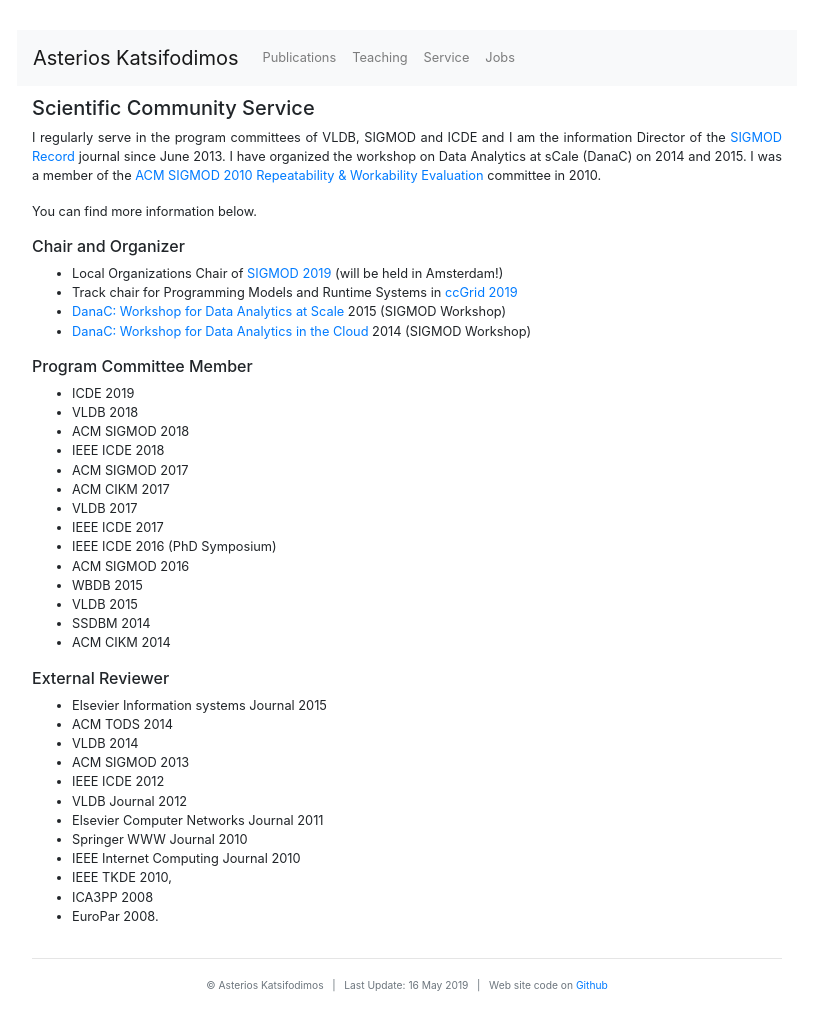
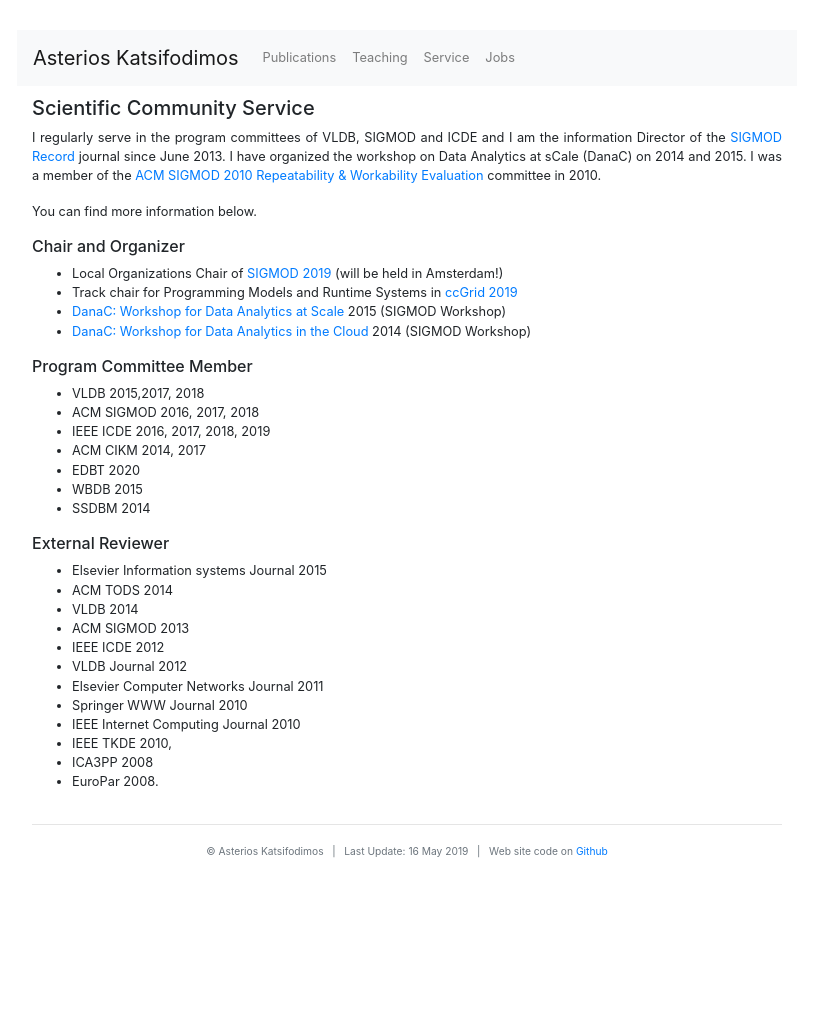
Before and after one commit to omoultosEthTuDelft/web, a Jekyll site: the page built from service/index.md, in a window 1280 px wide. Shown: the whole page, without its empty margins (233-1046 px from the left). Built offline with Jekyll 4.4.1, drawn with Linux system fonts in a browser that asks for light colours; nearby versions of some CDN libraries; after the commit the page ends 900 px from its top, so only the background shows below that.

Commit message:
Service extras

```diff
--- a/service/index.md
+++ b/service/index.md
@@ -21,20 +21,13 @@ You can find more information below.
 - <a href="http://www.sigmod2014.org/danac/">DanaC: Workshop for Data Analytics in the Cloud</a> 2014 (SIGMOD Workshop)
 
 ###### Program Committee Member
-- ICDE 2019
-- VLDB 2018
-- ACM SIGMOD 2018
-- IEEE ICDE 2018
-- ACM SIGMOD 2017
-- ACM CIKM 2017
-- VLDB 2017
-- IEEE ICDE 2017
-- IEEE ICDE 2016 (PhD Symposium)
-- ACM SIGMOD 2016
+- VLDB 2015,2017, 2018
+- ACM SIGMOD 2016, 2017, 2018
+- IEEE ICDE 2016, 2017, 2018, 2019
+- ACM CIKM 2014, 2017
+- EDBT 2020
 - WBDB 2015
-- VLDB 2015
 - SSDBM 2014
-- ACM CIKM 2014
 
 ###### External Reviewer
 
```
